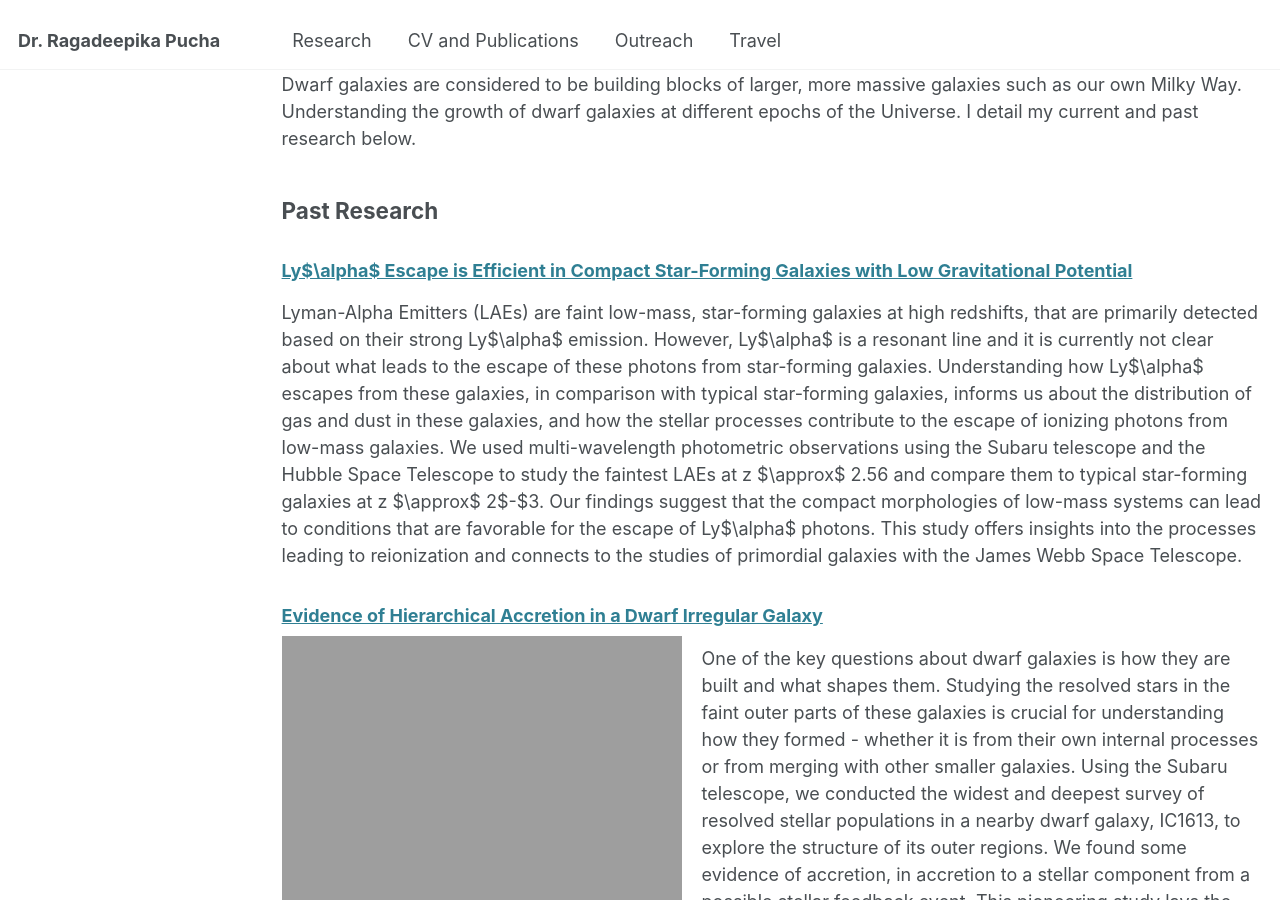
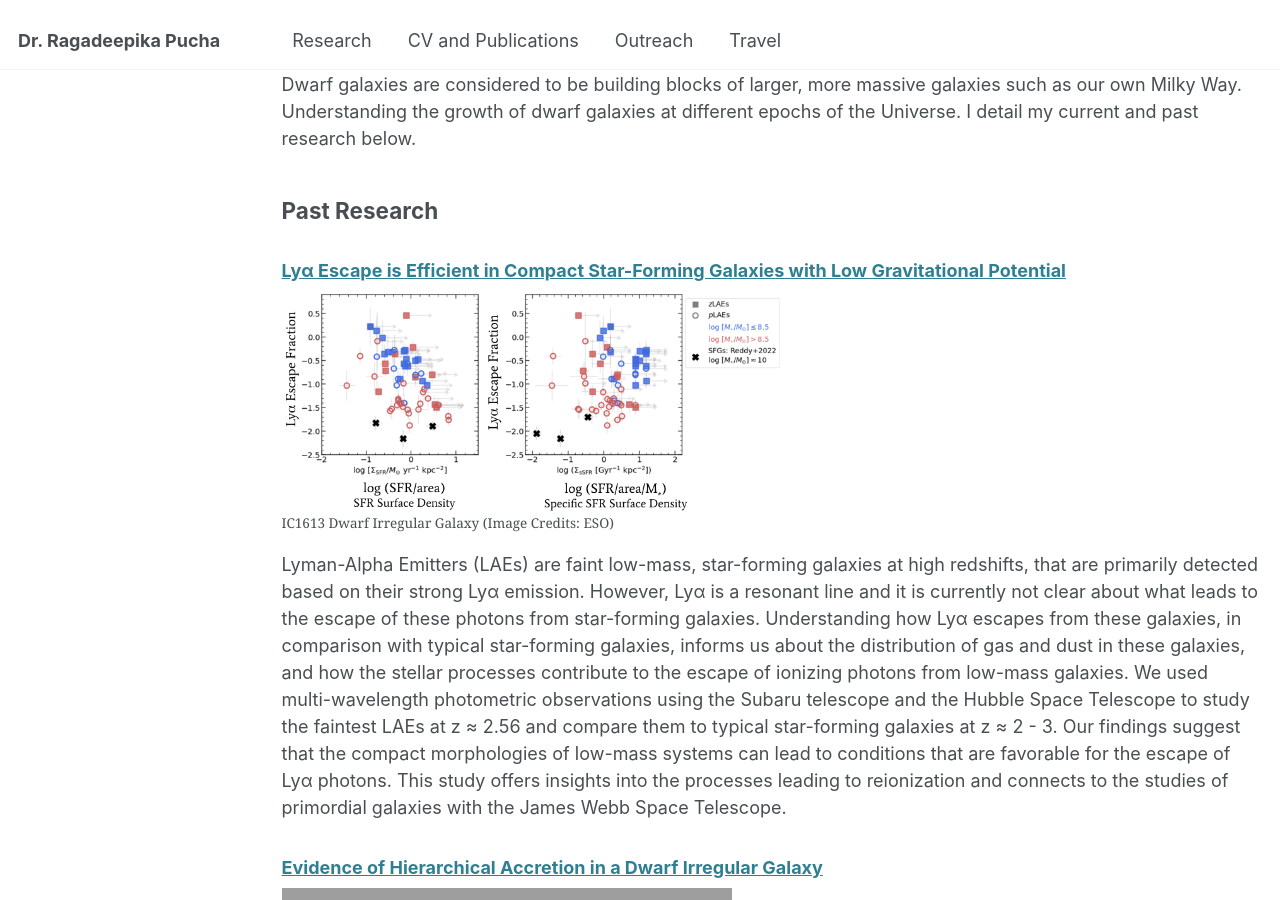
Before and after one commit to Ragadeepika-Pucha/Ragadeepika-Pucha.github.io, a Jekyll site: the page built from _pages/research.md, in a window 1280 px wide and 900 px high, scrolled down 240 px. Built offline with Jekyll 4.4.1, drawn with Linux system fonts in a browser that asks for light colours.

Commit message:
Second project upload

```diff
--- a/_pages/research.md
+++ b/_pages/research.md
@@ -12,14 +12,19 @@ Dwarf galaxies are considered to be building blocks of larger, more massive gala
 
 ## Past Research
 
-### [Ly$\\alpha$ Escape is Efficient in Compact Star-Forming Galaxies with Low Gravitational Potential](https://ui.adsabs.harvard.edu/abs/2022AJ....164..159P/abstract)
+### [Lyα Escape is Efficient in Compact Star-Forming Galaxies with Low Gravitational Potential](https://ui.adsabs.harvard.edu/abs/2022AJ....164..159P/abstract)
 
-Lyman-Alpha Emitters (LAEs) are faint low-mass, star-forming galaxies at high redshifts, that are primarily detected based on their strong Ly$\\alpha$ emission. However, Ly$\\alpha$ is a resonant line and it is currently not clear about what leads to the escape of these photons from star-forming galaxies. Understanding how Ly$\\alpha$ escapes from these galaxies, in comparison with typical star-forming galaxies, informs us about the distribution of gas and dust in these galaxies, and how the stellar processes contribute to the escape of ionizing photons from low-mass galaxies. We used multi-wavelength photometric observations using the Subaru telescope and the Hubble Space Telescope to study the faintest LAEs at z $\\approx$ 2.56 and compare them to typical star-forming galaxies at z $\approx$ 2$-$3. Our findings suggest that the compact morphologies of low-mass systems can lead to conditions that are favorable for the escape of Ly$\\alpha$ photons. This study offers insights into the processes leading to reionization and connects to the studies of primordial galaxies with the James Webb Space Telescope.
+<div style="float: center; width: 500px;">
+  <img src="http://ragadeepika-pucha.github.io/images/Lya_Escape.png" width="100%" />
+  <figcaption> IC1613 Dwarf Irregular Galaxy (Image Credits: ESO) </figcaption>
+</div>
+
+Lyman-Alpha Emitters (LAEs) are faint low-mass, star-forming galaxies at high redshifts, that are primarily detected based on their strong Lyα emission. However, Lyα is a resonant line and it is currently not clear about what leads to the escape of these photons from star-forming galaxies. Understanding how Lyα escapes from these galaxies, in comparison with typical star-forming galaxies, informs us about the distribution of gas and dust in these galaxies, and how the stellar processes contribute to the escape of ionizing photons from low-mass galaxies. We used multi-wavelength photometric observations using the Subaru telescope and the Hubble Space Telescope to study the faintest LAEs at z ≈ 2.56 and compare them to typical star-forming galaxies at z ≈ 2 - 3. Our findings suggest that the compact morphologies of low-mass systems can lead to conditions that are favorable for the escape of Lyα photons. This study offers insights into the processes leading to reionization and connects to the studies of primordial galaxies with the James Webb Space Telescope.
 
 
 ### [Evidence of Hierarchical Accretion in a Dwarf Irregular Galaxy](https://ui.adsabs.harvard.edu/abs/2019ApJ...880..104P/abstract)
 
-<div style="float: left; margin-right: 20px; width: 400px;">
+<div style="float: left; margin-right: 20px; width: 450px;">
   <img src="http://ragadeepika-pucha.github.io/images/ic1613.jpg" width="100%" />
   <figcaption> IC1613 Dwarf Irregular Galaxy (Image Credits: ESO) </figcaption>
 </div>
```
Also changed, not shown: images/Lya_Escape.png (added).
